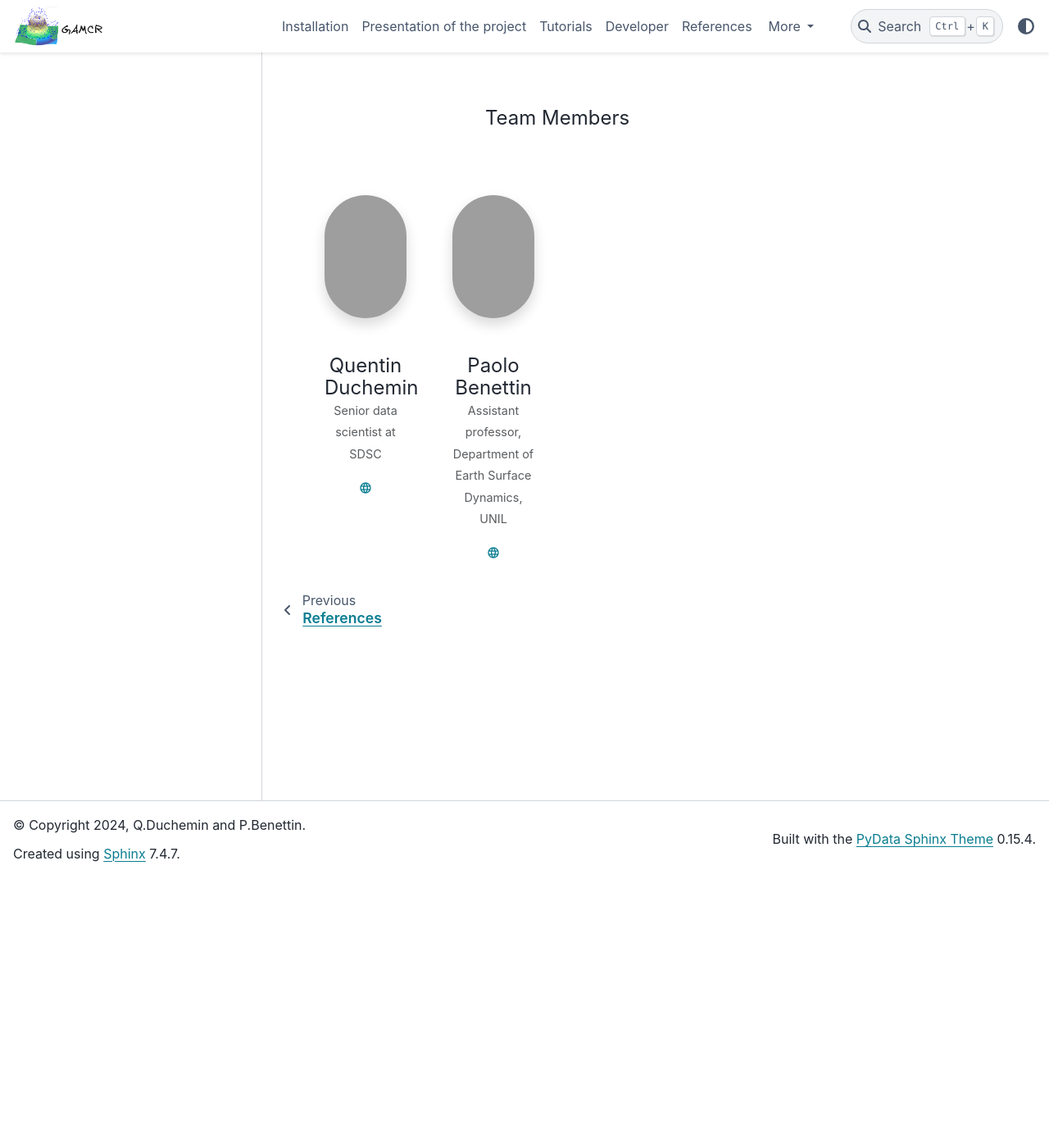
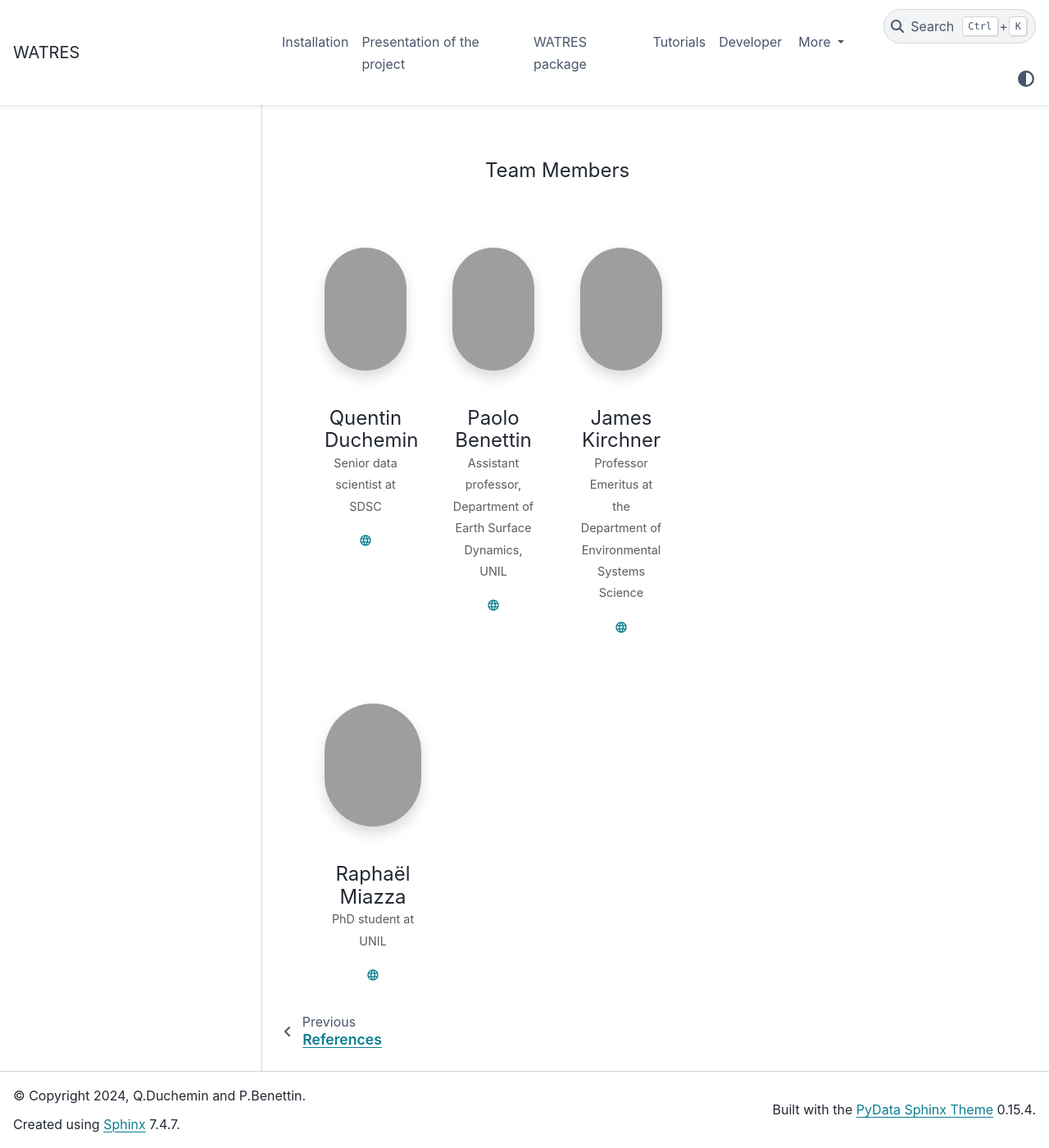
Before and after one commit to quentin-duchemin/WATRES, a Sphinx documentation site: the page built from docs/source/team.rst, in a window 1280 px wide and 1400 px high, scrolled down 330 px. Shown: the whole window at 82% size. Built offline with Sphinx 7.4.7 and the PyData theme 0.15.4, drawn with Linux system fonts in a browser that asks for light colours; nearby versions of some CDN libraries; pages that are not in the unit, such as notebooks, are missing from menus; grey boxes are pictures that could not be loaded.

Commit message:
final modifications

```diff
--- /dev/null
+++ b/docs/source/documentation/modules.rst
@@ -0,0 +1,7 @@
+WATRES
+======
+
+.. toctree::
+   :maxdepth: 4
+
+   WATRES
--- /dev/null
+++ b/docs/source/modules.rst
@@ -0,0 +1,7 @@
+WATRES
+======
+
+.. toctree::
+   :maxdepth: 4
+
+   WATRES
--- a/docs/source/team.rst
+++ b/docs/source/team.rst
@@ -52,5 +52,32 @@ Team
                         </div>
                     </div>
                 </div><!--end col-->
+
+                <div class="col-lg-3 col-md-6 col-9 mt-4 pt-2">
+                    <div class="team text-center rounded p-3 py-4">
+                        <img src="https://scholar.googleusercontent.com/citations?view_op=medium_photo&user=xSkCtK8AAAAJ&citpid=6" class="img-fluid avatar avatar-medium shadow rounded-pill" alt="">
+                        <div class="content mt-3">
+                            <h4 class="title mb-0">James Kirchner</h4>
+                            <small class="text-muted">Professor Emeritus at the Department of Environmental Systems Science</small>
+                            <ul class="list-unstyled mt-3 social-icon social mb-0">
+                                <li class="list-inline-item"><a href="https://scholar.google.com/citations?user=xSkCtK8AAAAJ&hl=fr" class="rounded"><i class="mdi mdi-web" title="LinkedIn"></i></a></li>
+                            </ul><!--end icon-->
+                        </div>
+                    </div>
+                </div><!--end col-->
             </div><!--end row-->
+
+
+            <div class="col-lg-3 col-md-6 col-12 mt-4 pt-2">
+                    <div class="team text-center rounded p-3 py-4">
+                        <img src="https://wp.unil.ch/hydrology/files/2023/12/Raphael_Miazza-1.jpg" class="img-fluid avatar avatar-medium shadow rounded-pill" alt="">
+                        <div class="content mt-3">
+                            <h4 class="title mb-0">Raphaël Miazza</h4>
+                            <small class="text-muted">PhD student at UNIL</small>
+                            <ul class="list-unstyled mt-3 social-icon social mb-0">
+                                <li class="list-inline-item"><a href="https://wp.unil.ch/hydrology/raphael-miazza/" class="rounded"><i class="mdi mdi-web" title="Personal Webpage"></i></a></li>
+                            </ul><!--end icon-->
+                        </div>
+                    </div>
+                </div><!--end col-->
         </div>
--- a/docs/source/tutorials/index.rst
+++ b/docs/source/tutorials/index.rst
@@ -1,11 +1,9 @@
 Tutorials
 ==========
 
-The easiest way to get familiar with the WATRES package is to follow along with our tutorials. Note all the notebooks below should be naturally studied in the following order: from left to right and from top to bottom.
+The easiest way to get familiar with the WATRES package is to follow along with our tutorial.
 
 
 .. nbgallery::
 	notebooks/overview
-	notebooks/generating-simulated-data
 	notebooks/running-the-model
-	notebooks/visualizing-results
```
Also changed, not shown: docs/source/documentation/WATRES.models.model.rst (added, +69 -0 lines), docs/source/documentation/WATRES.models.rst (added, +29 -0 lines), docs/source/documentation/WATRES.rst (added, +69 -0 lines), docs/source/installation.rst (+4 -4 lines), docs/source/presentation.rst (+15 -2 lines), docs/source/_static/logo.png (deleted), docs/source/tutorials/notebooks/generating-simulated-data.ipynb (deleted), docs/source/tutorials/notebooks/overview.ipynb, docs/source/tutorials/notebooks/real-data.ipynb (deleted), docs/source/tutorials/notebooks/running-the-model.ipynb, docs/source/tutorials/notebooks/visualizing-results.ipynb (deleted).
